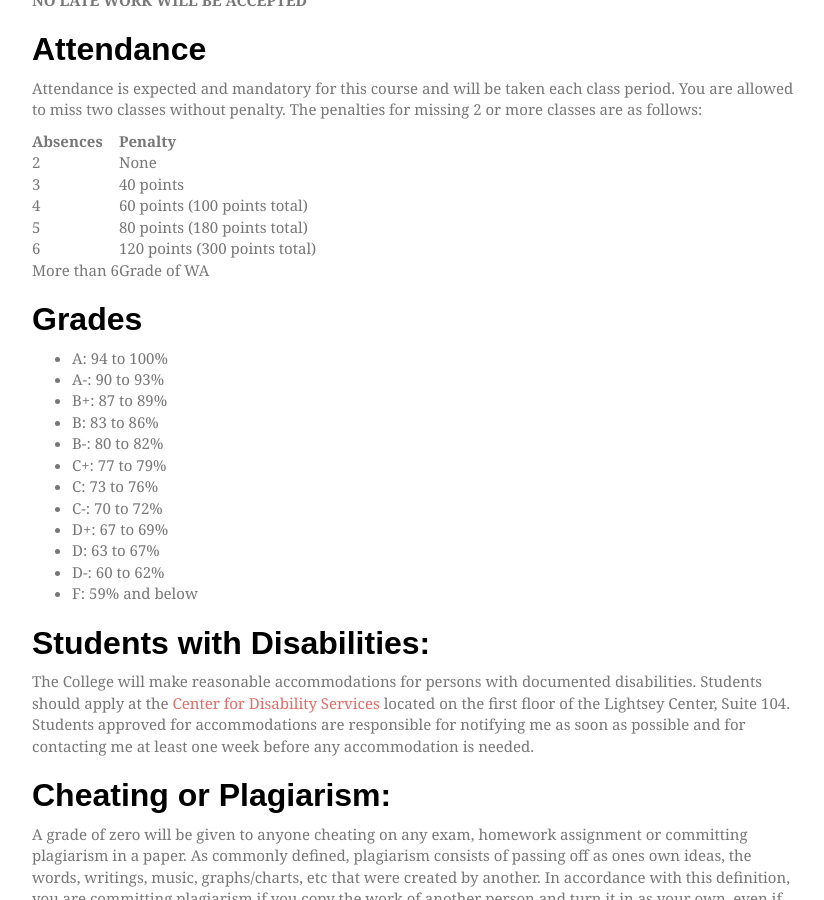
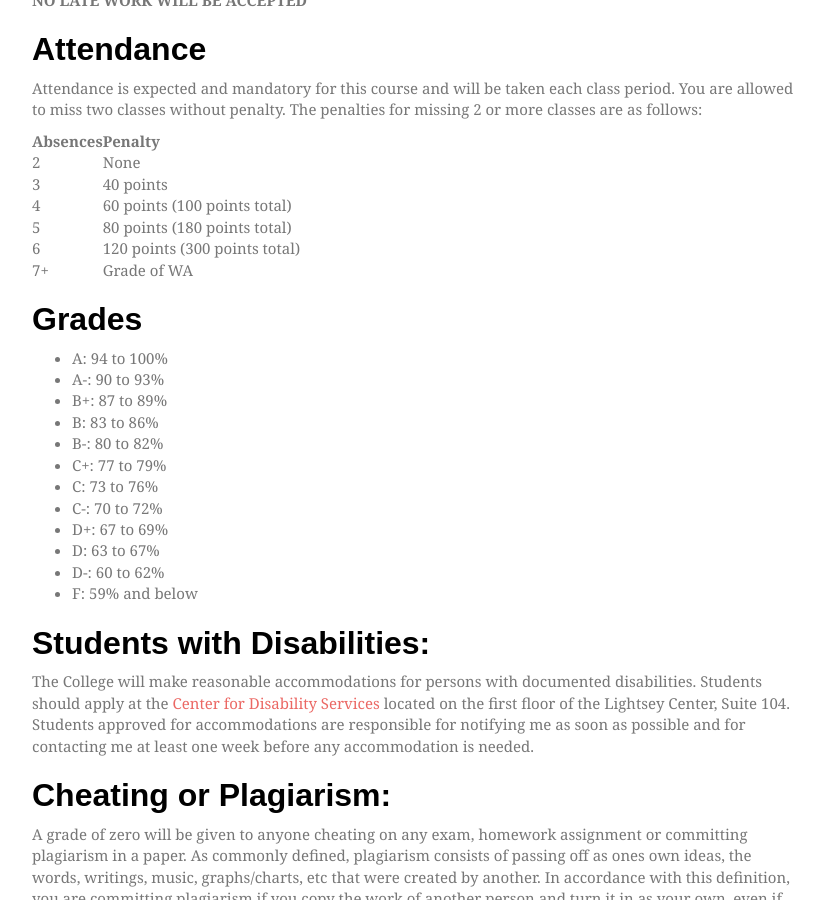
Before and after one commit to mnowlin/poli205, a Jekyll site: the page built from syllabus.md, in a window 1280 px wide and 900 px high, scrolled down 1940 px. Shown: the whole window, without its empty margins (223-1047 px from the left). Built offline with Jekyll 4.4.1, drawn with Linux system fonts in a browser that asks for light colours; nearby versions of some CDN libraries; some web fonts are replaced; a file with an impossible date is left out.

Commit message:
update syllabus

```diff
--- a/syllabus.md
+++ b/syllabus.md
@@ -85,7 +85,7 @@ Absences | Penalty
 5 | 80 points (180 points total)
 6 | 120 points (300 points total)
 --- | ---
-More than 6 | Grade of WA
+7+ | Grade of WA
 
 
 ## Grades
```
